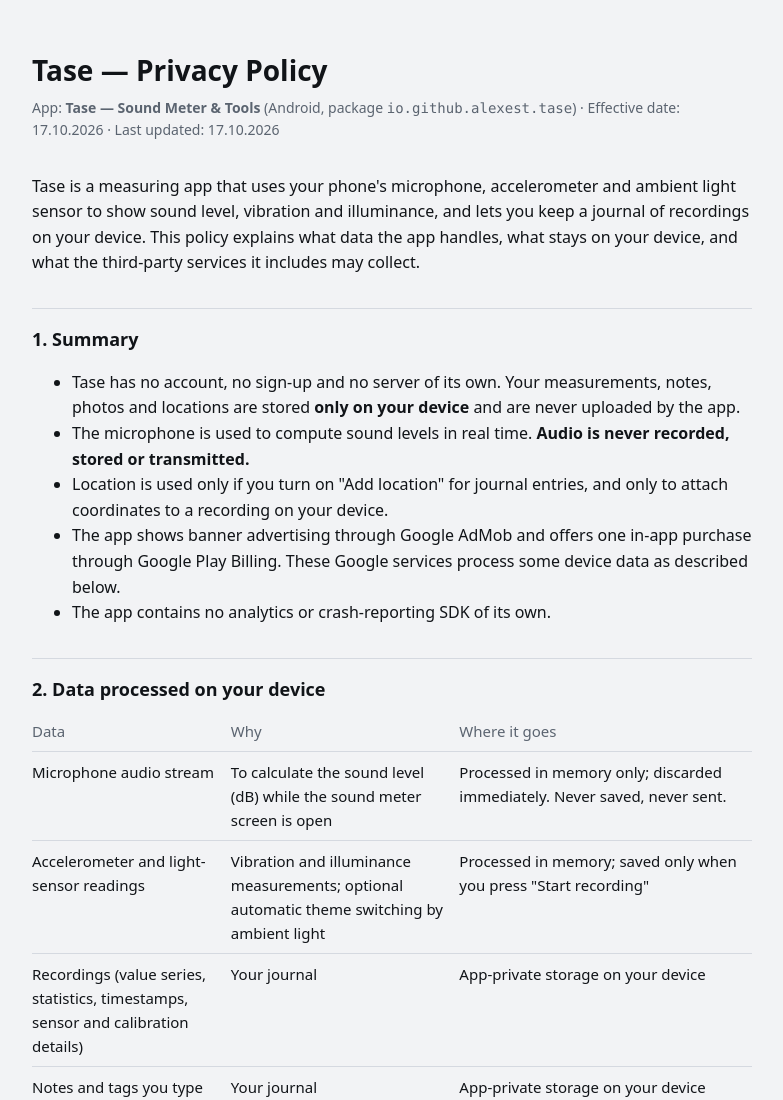
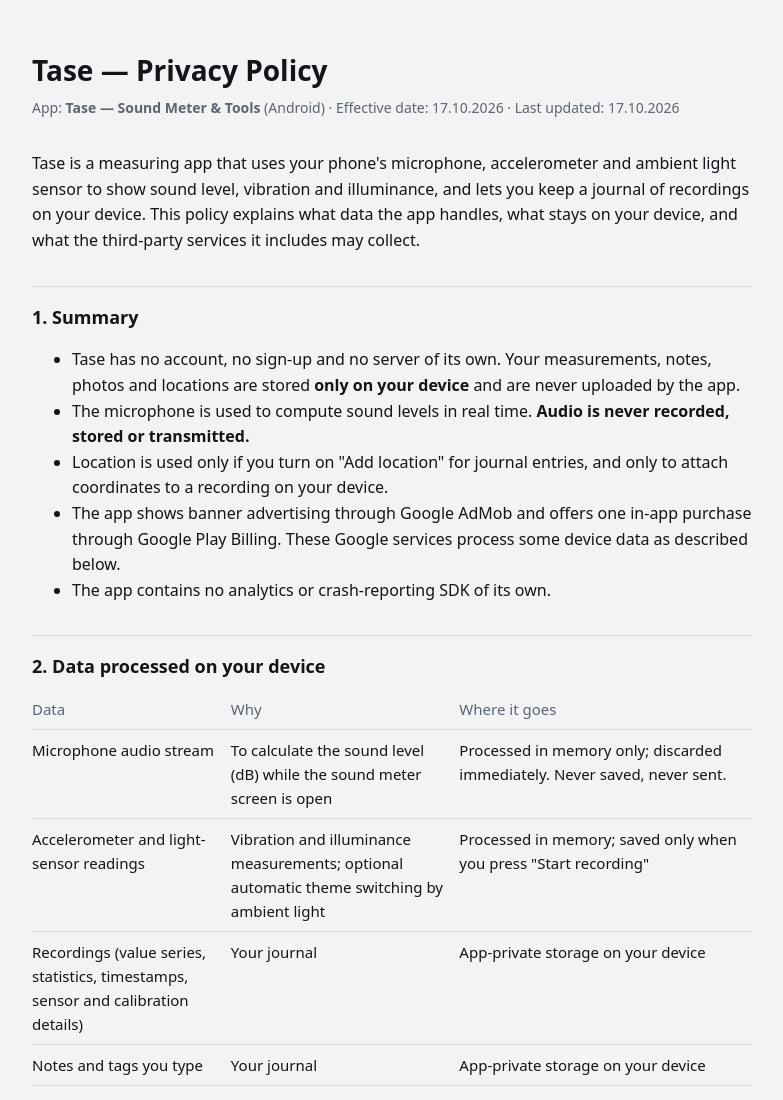
Before and after one commit to AlexEST/tase-privacy, a plain HTML site: page index.html in a window 1280 px wide. Shown: the top 1100 px of the page, without its empty margins (248-1031 px from the left). Drawn offline with Linux system fonts and the light colour scheme.

Commit message:
17.10.2026

```diff
--- a/index.html
+++ b/index.html
@@ -19,7 +19,7 @@
 <body>
 <main>
 <h1>Tase — Privacy Policy</h1>
-<div class="meta">App: <strong>Tase — Sound Meter &amp; Tools</strong> (Android, package <code>io.github.alexest.tase</code>) · Effective date: 17.10.2026 · Last updated: 17.10.2026</div>
+<div class="meta">App: <strong>Tase — Sound Meter &amp; Tools</strong> (Android) · Effective date: 17.10.2026 · Last updated: 17.10.2026</div>
 
 <p>Tase is a measuring app that uses your phone's microphone, accelerometer and ambient light sensor to show sound level, vibration and illuminance, and lets you keep a journal of recordings on your device. This policy explains what data the app handles, what stays on your device, and what the third-party services it includes may collect.</p>
 
```
